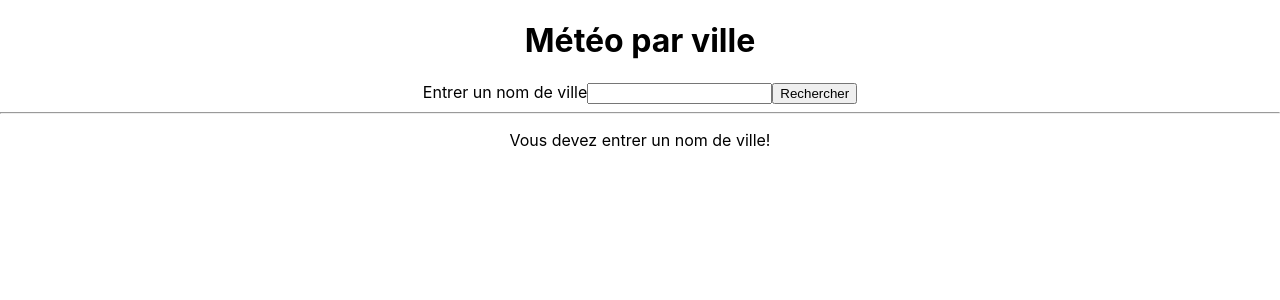
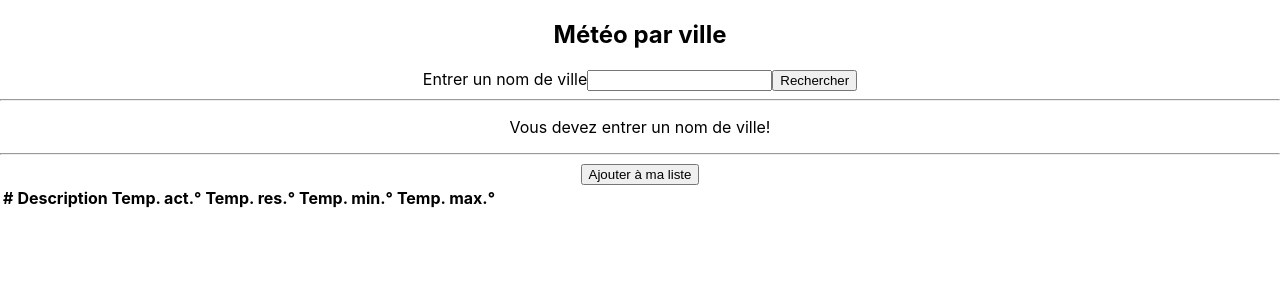
Before and after one commit to phil-form/TbReact, a React (Create React App) app in the folder src/exercice/Claire/exercice_01/: page / in a window 1280 px wide. Shown: the top 300 px of the page. Built offline with nearby package versions, Linux system fonts and the light colour scheme; the HTML template or start-up script is replaced by a standard one.

Commit message:
Exercice 07 : Bonus + metric system

```diff
--- a/src/exercice/Claire/exercice_01/src/components/exo_07/Container.jsx
+++ b/src/exercice/Claire/exercice_01/src/components/exo_07/Container.jsx
@@ -1,15 +1,29 @@
 import { useState } from "react";
-import Meteo from "./Meteo";
+import Meteo from "./MeteoDetail";
+import MeteoList from "./MeteoList";
 import Search from "./Search";
 
 function Container() {
     const [cityName, setCityName] = useState('');
+    const [current, setCurrent] = useState();
+    const [weathers, setWeathers] = useState([])
+
+    function addToList() {
+        setWeathers( (v) => {
+            v.push(current)
+            return [...v]
+        })
+    }
+
     return (
         <>
-            <h1>Météo par ville</h1>
+            <h2>Météo par ville</h2>
             <Search msg='' onSearch={(val) => setCityName(val)} />
             <hr></hr>
-            <Meteo cityName={cityName} />
+            <Meteo cityName={cityName} onChange={(data) => setCurrent(data)}/>
+            <hr></hr>
+            <input type="button" onClick={addToList} value="Ajouter à ma liste"></input>
+            <MeteoList weathers={weathers}/>
         </>
     );
 }
--- a/src/exercice/Claire/exercice_01/src/components/exo_07/Meteo.jsx
+++ b/src/exercice/Claire/exercice_01/src/components/exo_07/MeteoDetail.jsx
@@ -1,16 +1,16 @@
 import {useEffect, useState} from "react";
 import axios from "axios";
 
-function Meteo ({ cityName }) {
+function Meteo (props) {
     const [isLoading, setIsLoading] = useState(false);
     const [error, setError] = useState(null);
     const [data, setData] = useState(null);
 
     useEffect(
         () => {
-            const url = `https://api.openweathermap.org/data/2.5/weather?q=${cityName}&appid=30ef736344995364186c0077d15422fd`;
+            const url = `https://api.openweathermap.org/data/2.5/weather?q=${props.cityName}&appid=30ef736344995364186c0077d15422fd&units=metric`;
 
-            if(cityName) {
+            if(props.cityName) {
                 setIsLoading(true);
                 setError(null);
                 setData(null);
@@ -24,6 +24,7 @@ function Meteo ({ cityName }) {
                             weather: data.weather,
                             main: data.main
                         });
+                        props.onChange(data)
                     })
                     .catch(e => setError(e.error))
                     .finally(() => setIsLoading(false));
@@ -33,7 +34,7 @@ function Meteo ({ cityName }) {
 
             }
         },
-    [cityName]);
+    [props.cityName]);
 
     return (
         <div className="m-0">
@@ -47,12 +48,10 @@ function Meteo ({ cityName }) {
                         data.weather.map( (w) => <p key={w.id}>{w.main}: {w.description}</p> )
                     }
                     <h5>Temperatures: </h5>
-                    <ul>
-                        <li>Actuelle: {data.main.temperature}</li>
-                        <li>Ressentie: {data.main.feels_like}</li>
-                        <li>Minimum: {data.main.temp_min}</li>
-                        <li>Maximum {data.main.temp_max}</li>
-                    </ul>
+                    <p>Actuelle: {data.main.temp}°</p>
+                    <p>Ressentie: {data.main.feels_like}°</p>
+                    <p>Minimum: {data.main.temp_min}°</p>
+                    <p>Maximum {data.main.temp_max}°</p>
                 </>
                 :
                 <p>Vous devez entrer un nom de ville!</p> }
--- /dev/null
+++ b/src/exercice/Claire/exercice_01/src/components/exo_07/MeteoList.jsx
@@ -0,0 +1,36 @@
+function MeteoList(props) {
+    const jsx = props.weathers.map( (weather) => <WeatherItem weather={weather}/>);
+    return (
+        <>
+            <table className="table">
+                <thead>
+                    <tr>
+                        <th>#</th>
+                        <th>Description</th>
+                        <th>Temp. act.°</th>
+                        <th>Temp. res.°</th>
+                        <th>Temp. min.°</th>
+                        <th>Temp. max.°</th>
+                    </tr>
+                </thead>
+                <tbody>
+                    {jsx}
+                </tbody>
+            </table>
+        </>
+    );
+}
+export default MeteoList;
+
+function WeatherItem(props) {
+    return(
+        <tr>
+            <td>{props.weather.id}</td>
+            <td>{props.weather.weather.map( (v) => <p key={v.id}>{v.main} - {v.description}</p>)}</td>
+            <td>{props.weather.main.temp}</td>
+            <td>{props.weather.main.feels_like}</td>
+            <td>{props.weather.main.temp_min}</td>
+            <td>{props.weather.main.temp_max}</td>
+        </tr>
+    );
+}
--- a/src/exercice/Claire/exercice_01/src/index.js
+++ b/src/exercice/Claire/exercice_01/src/index.js
@@ -6,9 +6,9 @@ import reportWebVitals from './reportWebVitals';
 
 const root = ReactDOM.createRoot(document.getElementById('root'));
 root.render(
-  <React.StrictMode>
+  // <React.StrictMode>
     <App />
-  </React.StrictMode>
+  // </React.StrictMode>
 );
 
 // If you want to start measuring performance in your app, pass a function
```
